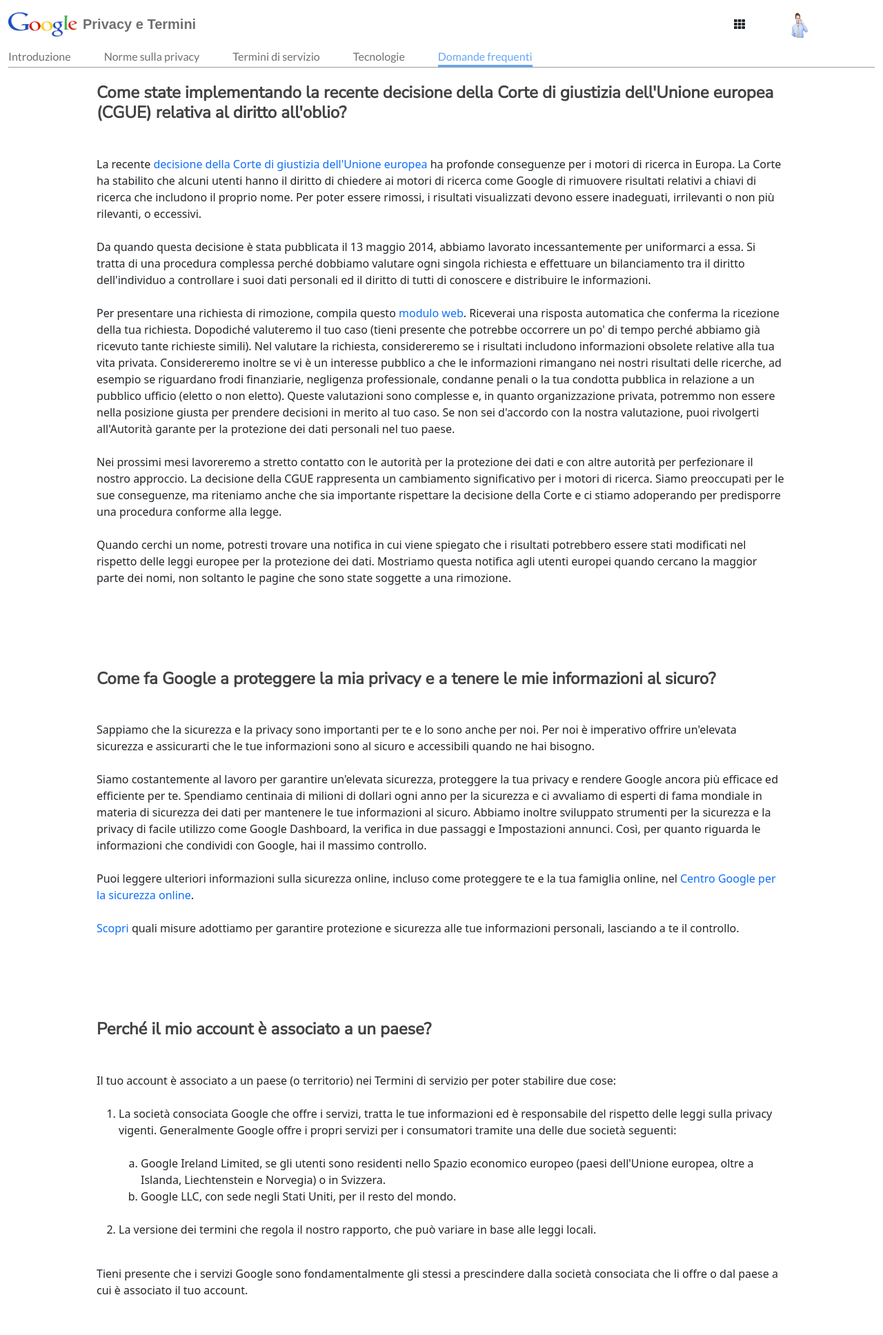
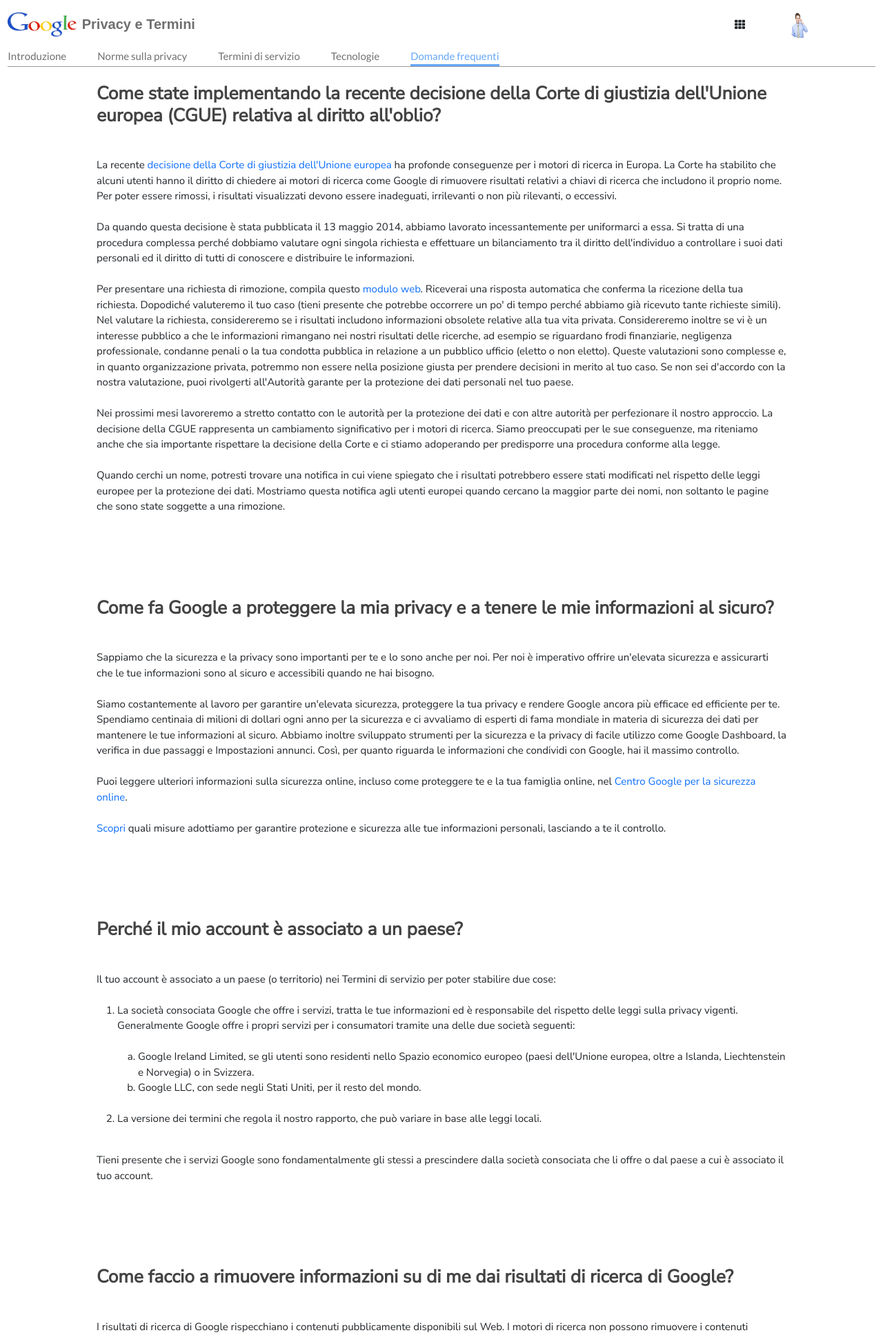
Before and after one commit to Sara-Barbi/php-google-faq, a PHP site: page / in a window 1280 px wide. Shown: the top 1936 px of the page at 69% size. Run offline with PHP 8.4, Linux system fonts and the light colour scheme; some libraries are stand-ins or nearby versions; some web fonts are replaced.

Commit message:
font-family

```diff
--- a/index.php
+++ b/index.php
@@ -41,7 +41,7 @@ $arr=[
 
 foreach($arr as $data => $element){
        echo "<div class='container_my'>";
-       echo "<h4 class='my_g_font mb-5'>". $element['question']."</h4>";
+       echo "<h3 class='my_g_font mb-5'>". $element['question']."</h3>";
        echo "<div>". $element['response']."</div>";
        echo "</div>";
     }
--- a/style.css
+++ b/style.css
@@ -1,3 +1,7 @@
+*{
+    font-size: 15px;
+    font-family:Nunito Sans,Arial, Helvetica, sans-serif ;
+}
 .my_heig{
     height: 70px;
 }
```
